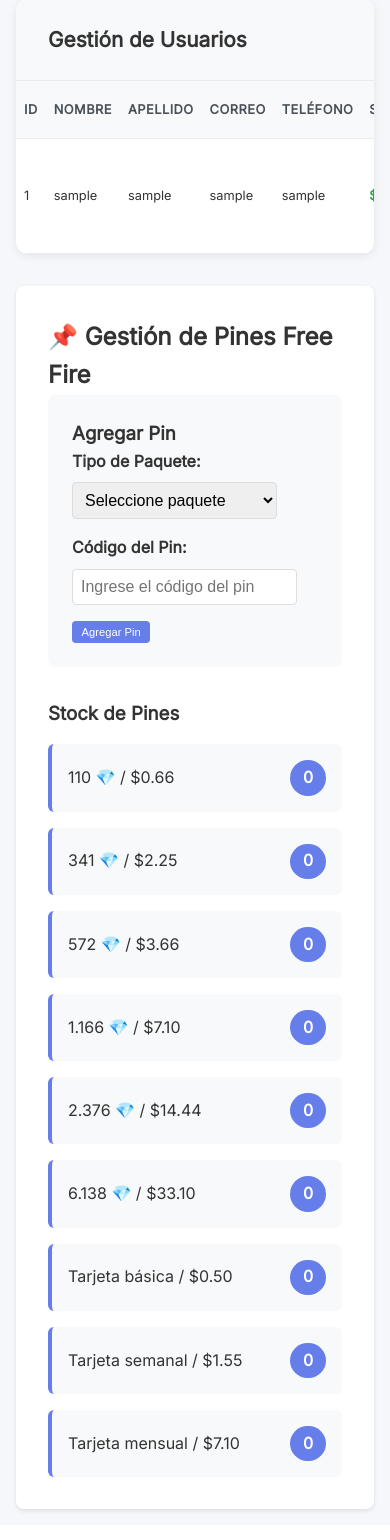
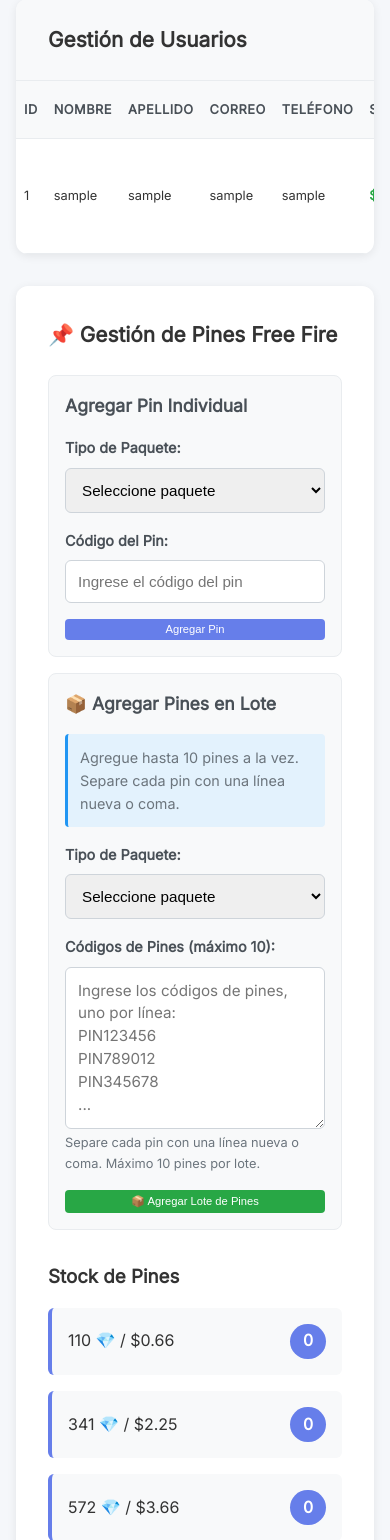
Before and after one commit to 2eliot/Enlineacoins, a Flask app: page /admin in a window 390 px wide. Shown: the part 533-2073 px from the top of the page. Before the commit the page ends 2047 px from the top, so only its background shows below. Run offline with Flask 3, Linux system fonts and the light colour scheme; the visitor is signed in with stand-in values (Sample User, id 1); data comes from the database, SQL or seed files in the repository; data that the repository does not hold is empty.

Commit message:
Implementar funcionalidad de lotes de pines para administradores - Agregar función add_pins_batch() para procesar hasta 10 pines - Nueva ruta /admin/add_pins_batch con validación - Interfaz mejorada con formularios separados (individual vs lote) - Estilos CSS actualizados con diseño responsive - Mantener entrega de 1 pin por usuario final

```diff
--- a/app.py
+++ b/app.py
@@ -403,6 +403,25 @@
     conn.commit()
     conn.close()
 
+def add_pins_batch(monto_id, pins_list):
+    """Añade múltiples pines de Free Fire al stock en lote"""
+    conn = get_db_connection()
+    try:
+        for pin_codigo in pins_list:
+            pin_codigo = pin_codigo.strip()
+            if pin_codigo:  # Solo agregar si el pin no está vacío
+                conn.execute('''
+                    INSERT INTO pines_freefire (monto_id, pin_codigo)
+                    VALUES (?, ?)
+                ''', (monto_id, pin_codigo))
+        conn.commit()
+        return len([p for p in pins_list if p.strip()])  # Retornar cantidad agregada
+    except Exception as e:
+        conn.rollback()
+        raise e
+    finally:
+        conn.close()
+
 def get_pin_stock():
     """Obtiene el stock de pines por monto_id"""
     conn = get_db_connection()
@@ -530,6 +549,58 @@
         flash(f'Pin agregado exitosamente para {paquete_nombre}', 'success')
     else:
         flash('Datos inválidos para agregar pin', 'error')
+
+    return redirect('/admin')
+
+@app.route('/admin/add_pins_batch', methods=['POST'])
+def admin_add_pins_batch():
+    if not session.get('is_admin'):
+        flash('Acceso denegado. Solo administradores.', 'error')
+        return redirect('/auth')
+
+    monto_id = request.form.get('batch_monto_id')
+    pins_text = request.form.get('pins_batch')
+
+    if not monto_id or not pins_text:
+        flash('Por favor complete todos los campos para el lote de pines', 'error')
+        return redirect('/admin')
+
+    # Procesar los pines (separados por líneas o comas)
+    pins_list = []
+    for line in pins_text.replace(',', '\n').split('\n'):
+        pin = line.strip()
+        if pin:
+            pins_list.append(pin)
+
+    if not pins_list:
+        flash('No se encontraron pines válidos en el texto', 'error')
+        return redirect('/admin')
+
+    if len(pins_list) > 10:
+        flash('Máximo 10 pines por lote. Se procesarán solo los primeros 10.', 'warning')
+        pins_list = pins_list[:10]
+
+    try:
+        added_count = add_pins_batch(int(monto_id), pins_list)
+
+        # Nombres de paquetes para el mensaje
+        paquetes = {
+            1: "110 💎 / $0.66",
+            2: "341 💎 / $2.25",
+            3: "572 💎 / $3.66",
+            4: "1.166 💎 / $7.10",
+            5: "2.376 💎 / $14.44",
+            6: "6.138 💎 / $33.10",
+            7: "Tarjeta básica / $0.50",
+            8: "Tarjeta semanal / $1.55",
+            9: "Tarjeta mensual / $7.10"
+        }
+
+        paquete_nombre = paquetes.get(int(monto_id), "Paquete")
+        flash(f'Se agregaron {added_count} pines exitosamente para {paquete_nombre}', 'success')
+
+    except Exception as e:
+        flash(f'Error al agregar pines en lote: {str(e)}', 'error')
 
     return redirect('/admin')
 
--- a/static/admin.css
+++ b/static/admin.css
@@ -243,44 +243,99 @@
 /* Gestión de Pines */
 .pins-section {
   background: #fff;
-  border-radius: 8px;
+  border-radius: 12px;
   padding: 2rem;
   margin-top: 2rem;
-  box-shadow: 0 2px 4px rgba(0,0,0,0.1);
+  box-shadow: 0 2px 10px rgba(0,0,0,0.08);
+}
+
+.pins-section h2 {
+  margin-bottom: 1.5rem;
+  color: #333;
+  font-size: 1.3rem;
 }
 
 .pin-management {
   margin-bottom: 2rem;
+}
+
+.pin-forms-container {
+  display: grid;
+  grid-template-columns: 1fr 1fr;
+  gap: 2rem;
+  margin-bottom: 2rem;
+}
+
+.pin-form-section {
+  background: #f8f9fa;
   padding: 1.5rem;
-  background: #f8f9fa;
   border-radius: 8px;
+  border: 1px solid #e9ecef;
+}
+
+.pin-form-section h3 {
+  margin-bottom: 1rem;
+  color: #495057;
+  font-size: 1.1rem;
+  font-weight: 600;
+}
+
+.batch-info {
+  color: #6c757d;
+  font-size: 0.9rem;
+  margin-bottom: 1rem;
+  padding: 0.75rem;
+  background: #e3f2fd;
+  border-radius: 4px;
+  border-left: 3px solid #2196f3;
 }
 
 .admin-form {
   display: flex;
+  flex-direction: column;
   gap: 1rem;
-  align-items: end;
-  flex-wrap: wrap;
 }
 
 .form-group {
   display: flex;
   flex-direction: column;
-  min-width: 200px;
 }
 
 .form-group label {
   margin-bottom: 0.5rem;
-  font-weight: bold;
-  color: #333;
+  font-weight: 600;
+  color: #495057;
+  font-size: 0.9rem;
 }
 
 .form-group select,
-.form-group input {
-  padding: 0.5rem;
-  border: 1px solid #ddd;
-  border-radius: 4px;
-  font-size: 1rem;
+.form-group input,
+.form-group textarea {
+  padding: 0.75rem;
+  border: 1px solid #ced4da;
+  border-radius: 6px;
+  font-size: 0.95rem;
+  transition: border-color 0.2s ease, box-shadow 0.2s ease;
+}
+
+.form-group select:focus,
+.form-group input:focus,
+.form-group textarea:focus {
+  outline: none;
+  border-color: #667eea;
+  box-shadow: 0 0 0 3px rgba(102, 126, 234, 0.1);
+}
+
+.form-group textarea {
+  resize: vertical;
+  font-family: 'Inter', sans-serif;
+  line-height: 1.5;
+}
+
+.form-help {
+  color: #6c757d;
+  font-size: 0.8rem;
+  margin-top: 0.25rem;
 }
 
 .pin-stock {
@@ -362,6 +417,19 @@
   .small-input {
     width: 60px;
   }
+
+  .pin-forms-container {
+    grid-template-columns: 1fr;
+    gap: 1rem;
+  }
+
+  .pin-form-section {
+    padding: 1rem;
+  }
+
+  .stock-grid {
+    grid-template-columns: 1fr;
+  }
 }
 
 @media (max-width: 480px) {
--- a/templates/admin.html
+++ b/templates/admin.html
@@ -110,7 +110,10 @@
       <h2>📌 Gestión de Pines Free Fire</h2>
 
       <div class="pin-management">
-        <h3>Agregar Pin</h3>
+        <div class="pin-forms-container">
+          <!-- Agregar Pin Individual -->
+          <div class="pin-form-section">
+            <h3>Agregar Pin Individual</h3>
             <form method="POST" action="/admin/add_pin" class="admin-form">
               <div class="form-group">
                 <label for="monto_id">Tipo de Paquete:</label>
@@ -133,6 +136,37 @@
               </div>
               <button type="submit" class="btn btn-primary">Agregar Pin</button>
             </form>
+          </div>
+
+          <!-- Agregar Pines en Lote -->
+          <div class="pin-form-section">
+            <h3>📦 Agregar Pines en Lote</h3>
+            <p class="batch-info">Agregue hasta 10 pines a la vez. Separe cada pin con una línea nueva o coma.</p>
+            <form method="POST" action="/admin/add_pins_batch" class="admin-form">
+              <div class="form-group">
+                <label for="batch_monto_id">Tipo de Paquete:</label>
+                <select id="batch_monto_id" name="batch_monto_id" required>
+                  <option value="">Seleccione paquete</option>
+                  <option value="1">110 💎 / $0.66</option>
+                  <option value="2">341 💎 / $2.25</option>
+                  <option value="3">572 💎 / $3.66</option>
+                  <option value="4">1.166 💎 / $7.10</option>
+                  <option value="5">2.376 💎 / $14.44</option>
+                  <option value="6">6.138 💎 / $33.10</option>
+                  <option value="7">Tarjeta básica / $0.50</option>
+                  <option value="8">Tarjeta semanal / $1.55</option>
+                  <option value="9">Tarjeta mensual / $7.10</option>
+                </select>
+              </div>
+              <div class="form-group">
+                <label for="pins_batch">Códigos de Pines (máximo 10):</label>
+                <textarea id="pins_batch" name="pins_batch" rows="6" placeholder="Ingrese los códigos de pines, uno por línea:&#10;PIN123456&#10;PIN789012&#10;PIN345678&#10;..." required></textarea>
+                <small class="form-help">Separe cada pin con una línea nueva o coma. Máximo 10 pines por lote.</small>
+              </div>
+              <button type="submit" class="btn btn-success">📦 Agregar Lote de Pines</button>
+            </form>
+          </div>
+        </div>
       </div>
 
       <div class="pin-stock">
```
Lines whose indentation alone changed are shown as unchanged.
